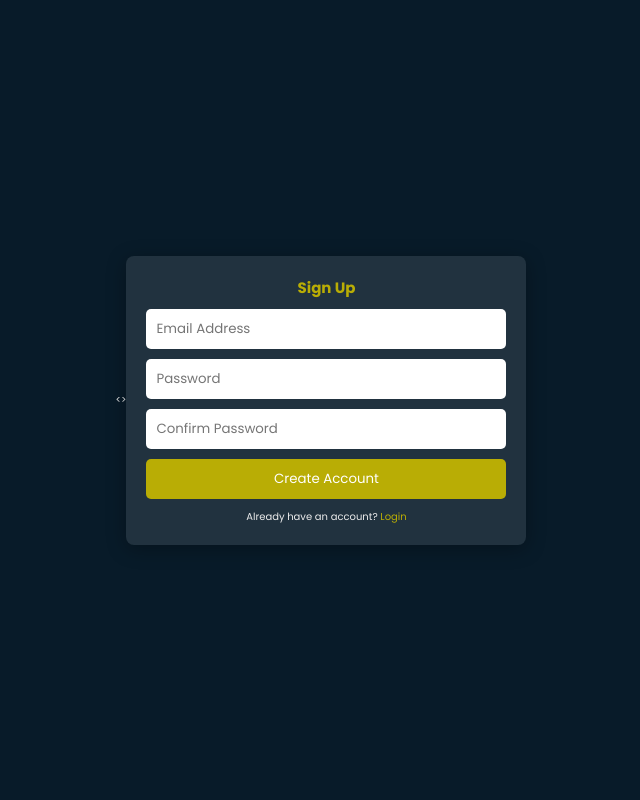
After one commit to Ilhamlafeer/Ilhamlafeer-DBay_App, a PHP site: page /signup.php in a window 1280 px wide. The commit adds this page. Shown: the whole page, without its empty margins (319-959 px from the left). Run offline with PHP 8.4, Linux system fonts and the light colour scheme.

Commit message:
codes changed

```diff
--- a/index.php
+++ b/index.php
@@ -1,4 +1,3 @@
-<<<<<<< HEAD
 <!DOCTYPE html>
 <html lang="en">
 
@@ -100,7 +99,7 @@
             </div>
 
             <div class="textarea-field">
-                <textarea name="message" cols="30" rows="10" placeholder="Your Message" required></textarea>
+                <textarea name="message" cols="10" rows="10" placeholder="Your Message" required></textarea>
                 <span class="focus"></span>
             </div>
 
@@ -146,7 +145,7 @@
     <!-- Footer Design -->
     <footer class="footer">
         <div class="footer-text">
-            <p>&copy; 2024 DBay - All Rights Reserved (LM. Ilham - BSc (Hons) in  Computer Science).</p>
+            <p>&copy; 2024 DBay - All Rights Reserved (LM. Ilham - BSc (Hons) in Computer Science).</p>
         </div>
         <div class="footer-iconTop">
             <a href="#home"><i class='bx bx-up-arrow-alt'></i></a>
@@ -155,4 +154,5 @@
 
     <script src="script.js"></script>
 </body>
+
 </html>
--- /dev/null
+++ b/signup.php
@@ -0,0 +1,127 @@
+<?php
+require_once 'dbconf.php';
+
+if ($_SERVER['REQUEST_METHOD'] === 'POST') {
+    $email = $_POST['email'];
+    $password = $_POST['password'];
+    $confirm_password = $_POST['confirm_password'];
+
+    if ($password !== $confirm_password) {
+        $error = "Passwords do not match!";
+    } else {
+        $sql = "SELECT * FROM users WHERE email = ?";
+        $stmt = $connect->prepare($sql);
+        $stmt->bind_param("s", $email);
+        $stmt->execute();
+        $result = $stmt->get_result();
+
+        if ($result->num_rows > 0) {
+            $error = "Email already exists. Please log in.";
+        } else {
+            $hashed_password = password_hash($password, PASSWORD_DEFAULT);
+            $sql = "INSERT INTO users (email, password) VALUES (?, ?)";
+            $stmt = $connect->prepare($sql);
+            $stmt->bind_param("ss", $email, $password);
+
+            if ($stmt->execute()) {
+                $_SESSION['signup_success'] = "Account created successfully! Please log in.";
+                header("Location: login.php");
+                exit();
+            } else {
+                $error = "Error: " . $stmt->error;
+            }
+        }
+
+        $stmt->close();
+    }
+
+    $connect->close();
+}
+?>
+
+<!DOCTYPE html>
+<html lang="en">
+<>
+    <meta charset="UTF-8">
+    <meta name="viewport" content="width=device-width, initial-scale=1.0">
+    <title>Sign Up</title>
+    <link rel="stylesheet" href="CSS/styles.css">
+    <link href='https://unpkg.com/boxicons@2.1.4/css/boxicons.min.css' rel='stylesheet'>
+    <style>
+    body {
+            background: #081b29;
+            color: #ededed;
+            font-family: 'Poppins', sans-serif;
+            display: flex;
+            justify-content: center;
+            align-items: center;
+            height: 100vh;
+            margin: 0;
+        }
+        .container {
+            background: rgba(255, 255, 255, 0.1);
+            border-radius: 8px;
+            padding: 2rem;
+            box-shadow: 0 4px 20px rgba(0, 0, 0, 0.3);
+            max-width: 400px;
+            width: 100%;
+        }
+        h2 {
+            margin-bottom: 1rem;
+            text-align: center;
+            color: var(--main-color);
+        }
+        .input-field {
+            margin: 1rem 0;
+        }
+        .input-field input {
+            width: 100%;
+            padding: 1rem;
+            border: none;
+            border-radius: 5px;
+            outline: none;
+        }
+        .btn {
+            background: var(--main-color);
+            color: white;
+            border: none;
+            padding: 1rem;
+            border-radius: 5px;
+            cursor: pointer;
+            width: 100%;
+        }
+        .btn:hover {
+            background: darken(var(--main-color), 10%);
+        }
+        .toggle {
+            text-align: center;
+            margin-top: 1rem;
+        }
+        .toggle a {
+            color: var(--main-color);
+            text-decoration: none;
+        }
+    </style>
+</head>
+<body>
+<div class="container">
+    <h2>Sign Up</h2>
+    <form action="signup.php" method="POST">
+        <div class="input-field">
+            <input type="email" name="email" placeholder="Email Address" required>
+        </div>
+        <div class="input-field">
+            <input type="password" name="password" placeholder="Password" required>
+        </div>
+        <div class="input-field">
+            <input type="password" name="confirm_password" placeholder="Confirm Password" required>
+        </div>
+        <button type="submit" class="btn">Create Account</button>
+    </form>
+    <div class="toggle">
+        <p>Already have an account? <a href="login.php">Login</a></p>
+    </div>
+    <?php if (isset($error)) echo "<p style='color:red;'>$error</p>"; ?>
+</div>
+</body>
+</html>
```
Also changed, not shown: header.php (+1 -7 lines), login.php (added, +124 -0 lines), process_login.php (deleted, +0 -43 lines), process_signup.php (deleted, +0 -35 lines).
